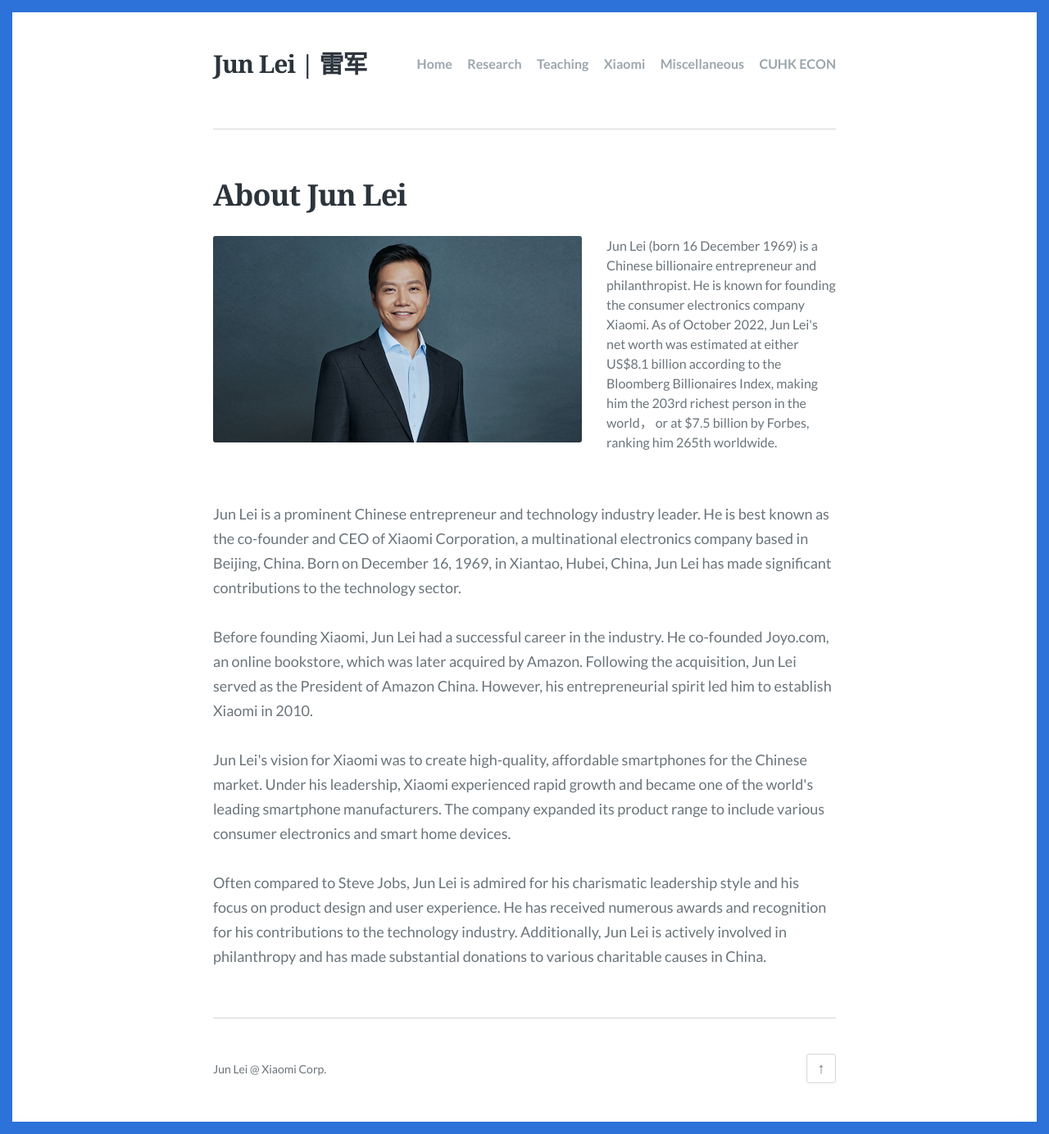
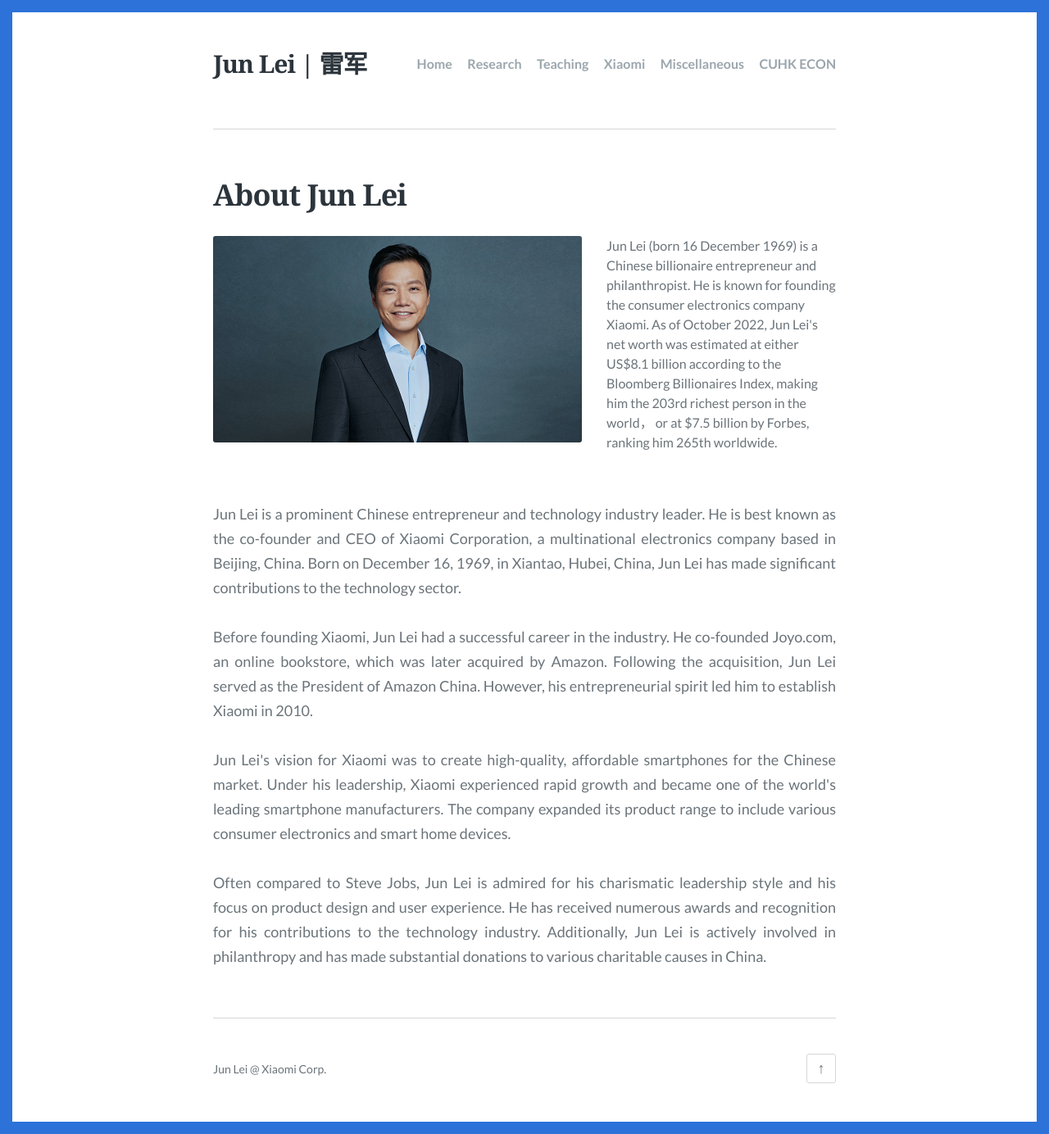
Before and after one commit to ciqiaowang/ciqiaowang.github.io, a Jekyll site: the page built from index.html, in a window 1280 px wide. Shown: the whole page at 82% size. Built offline with Jekyll 4.4.1, drawn with Linux system fonts in a browser that asks for light colours; the list of posts is cut into pages by our own code.

Commit message:
Update index.html

```diff
--- a/index.html
+++ b/index.html
@@ -41,16 +41,16 @@ feature_image:
         <br/>
         <br/>
         <div class="bigBox">
-            <p>
+            <p style="text-align:justify; text-justify:inter-ideograph;">
                 Jun Lei is a prominent Chinese entrepreneur and technology industry leader. He is best known as the co-founder and CEO of Xiaomi Corporation, a multinational electronics company based in Beijing, China. Born on December 16, 1969, in Xiantao, Hubei, China, Jun Lei has made significant contributions to the technology sector.
             </p>
-            <p>
+            <p style="text-align:justify; text-justify:inter-ideograph;">
                 Before founding Xiaomi, Jun Lei had a successful career in the industry. He co-founded Joyo.com, an online bookstore, which was later acquired by Amazon. Following the acquisition, Jun Lei served as the President of Amazon China. However, his entrepreneurial spirit led him to establish Xiaomi in 2010.
             </p>
-            <p>
+            <p style="text-align:justify; text-justify:inter-ideograph;">
                 Jun Lei's vision for Xiaomi was to create high-quality, affordable smartphones for the Chinese market. Under his leadership, Xiaomi experienced rapid growth and became one of the world's leading smartphone manufacturers. The company expanded its product range to include various consumer electronics and smart home devices.
             </p>
-            <p>
+            <p style="text-align:justify; text-justify:inter-ideograph;">
                 Often compared to Steve Jobs, Jun Lei is admired for his charismatic leadership style and his focus on product design and user experience. He has received numerous awards and recognition for his contributions to the technology industry. Additionally, Jun Lei is actively involved in philanthropy and has made substantial donations to various charitable causes in China.
             </p>
         </div>
```
